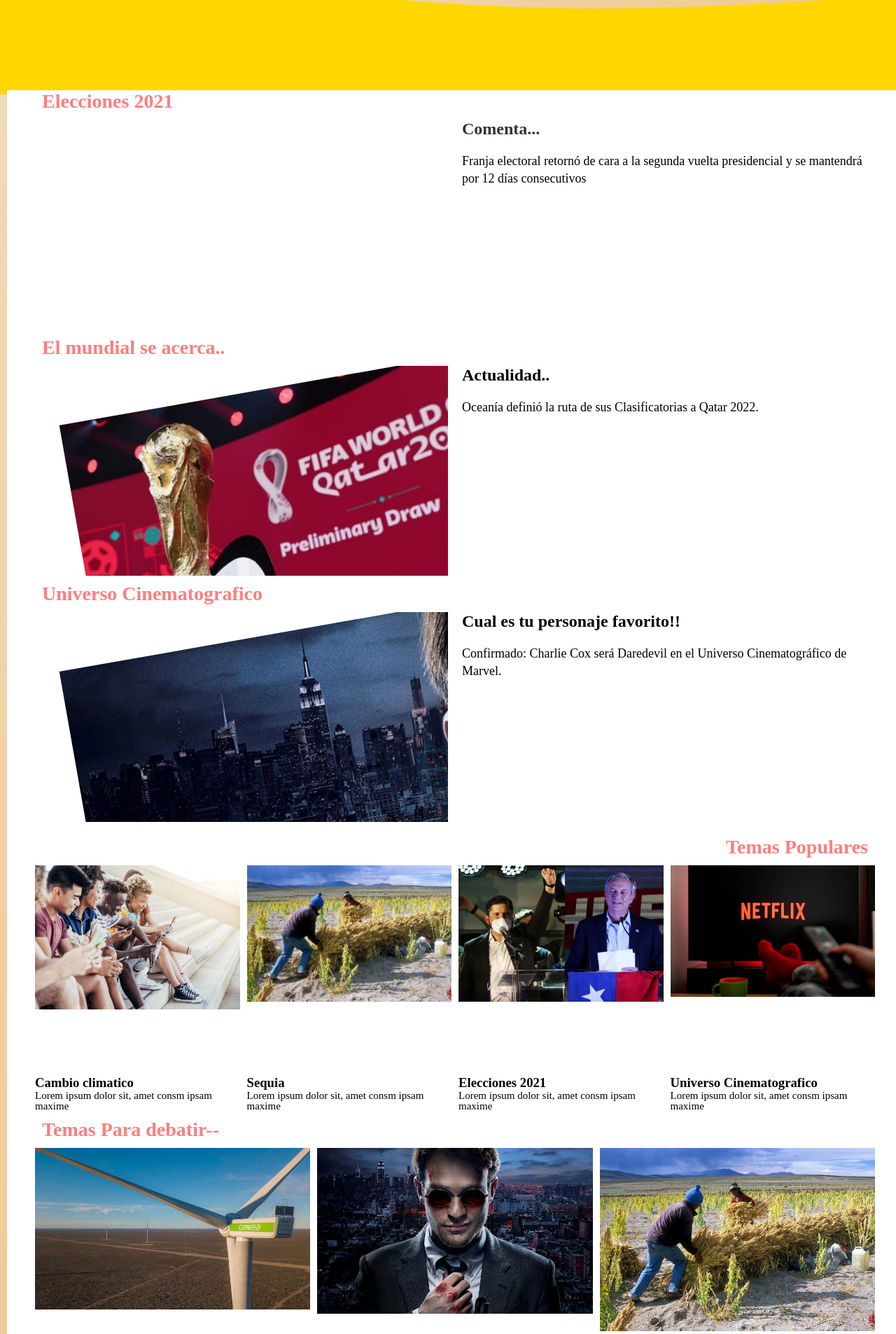
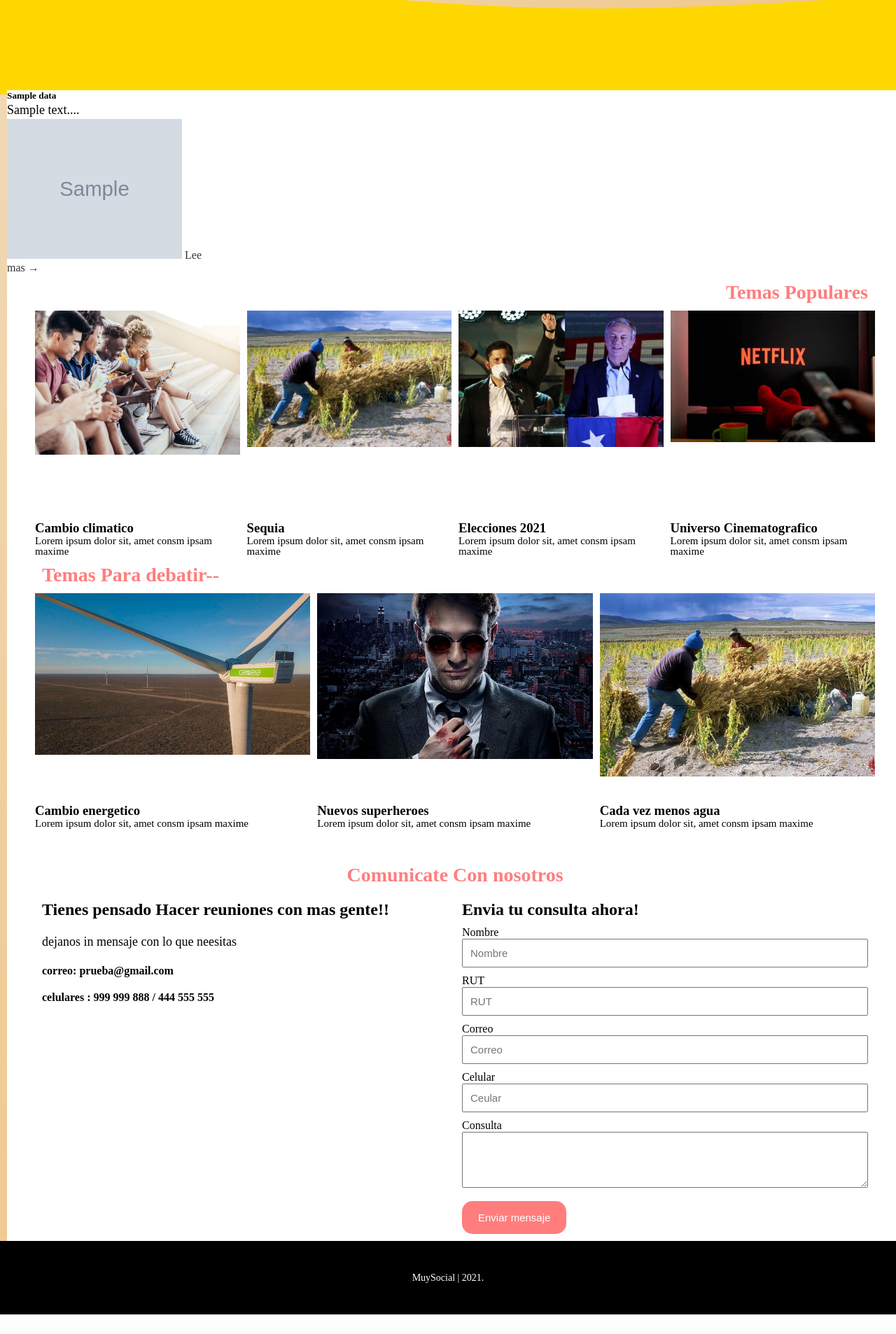
Before and after one commit to willsonhuenchulao/prueba3, a PHP site: page / in a window 1280 px wide. Shown: the part 623-2530 px from the top of the page at 70% size. After the commit the page ends 2502 px from the top, so only its background shows below. Run offline with PHP 8.4, Linux system fonts and the light colour scheme; tables that the repository leaves empty or names only in its code hold one stand-in row (values such as "Sample post"); grey boxes marked "Sample" are stand-in pictures.

Commit message:
EDITANDO

```diff
--- a/index.php
+++ b/index.php
@@ -15,6 +15,7 @@
     <title>Document</title>
     <link rel="icon" type="image/png" href="img/icono2.png">
     <link rel="stylesheet"type="text/css" href="css/main.css">
+    <link rel="stylesheet" href="css/estilos.css">
 </head>
 <body>
     <header>
@@ -51,57 +52,33 @@
 
 <!-- body-->
 <div class="contents">
-    <section id="inicio">
-        <h1>Elecciones 2021</h1>
-        <div class="div-flex">
-                <div class="parts">
-                    <div class="content-img">
-                        <div class="img"> <img src="" alt=""></div>
-
-                        </div>
-                      </div>
-                      <div class="parts">
-                          <h2><a href="noticias.php"> Comenta...</a></h2>
-                          <p>Franja electoral retornó de cara a la segunda vuelta presidencial y se mantendrá por 12 días consecutivos</p>
+    <div>
+    <!-- Display posts from database -->
+    <div class="row">
+            <?php foreach($query as $q){ ?>
+                <div class="col-12 col-lg-4 d-flex justify-content-center">
+                    <div class="card text-white bg-dark mt-5" style="width: 18rem;">
+                        <div class="card-body">
+                            <h5 class="card-title"><?php echo $q['title'];?></h5>
+                            <p class="card-text"><?php echo substr($q['content'], 0, 50);?>...</p>
+                      <!--  <img class="card-img" src="img/fondo.png"  alt=""> -->
+                        <img src="<?php echo $q['img']; ?>" alt="" title=" ?>" width="250" height="200" class="img-responsive" />
 
 
-                      </div>
+                            <a href="view.php?id=<?php echo $q['id']?>" class="btn btn-light">Lee mas <span class="text-danger">&rarr;</span></a>
+                        </div>
+                    </div>
                 </div>
+            <?php }?>
+        </div>
 
-                <h1>El mundial se acerca.. </h1>
-        <div class="div-flex">
-                <div class="parts">
-                    <div class="content-img">
-                        <div class="img"> <img src="img/qatar.jpg" alt=""></div>
-
-                        </div>
-                      </div>
-                      <div class="parts">
-                          <h2>Actualidad..</h2>
-                          <p>Oceanía definió la ruta de sus Clasificatorias a Qatar 2022.</p>
+        </div>
 
 
-                      </div>
-                </div>
-
-                <h1>Universo Cinematografico</h1>
-        <div class="div-flex">
-                <div class="parts">
-                    <div class="content-img">
-                        <div class="img"><img src="img/superheroe.jpg" alt=""></div>
-
-                        </div>
-                      </div>
-                      <div class="parts">
-                          <h2>Cual es tu personaje favorito!!</h2>
-                          <p>Confirmado: Charlie Cox será Daredevil en el Universo Cinematográfico de Marvel.</p>
 
 
-                      </div>
-                </div>
 
 
-    </section>
 
 
     <section id="productos">
```
Also changed, not shown: css/comentario.css (added, +21 -0 lines).
